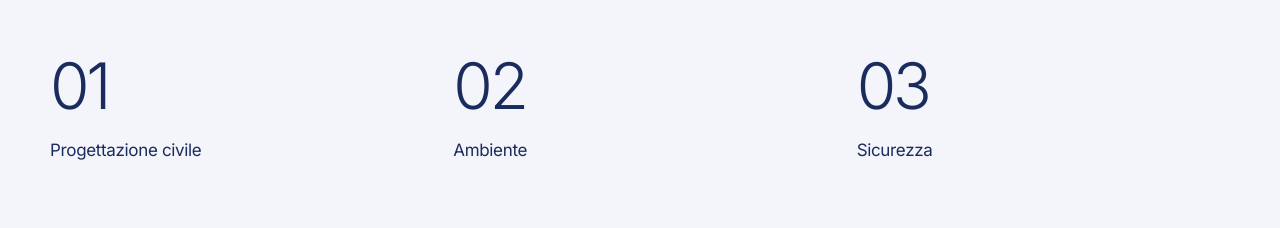
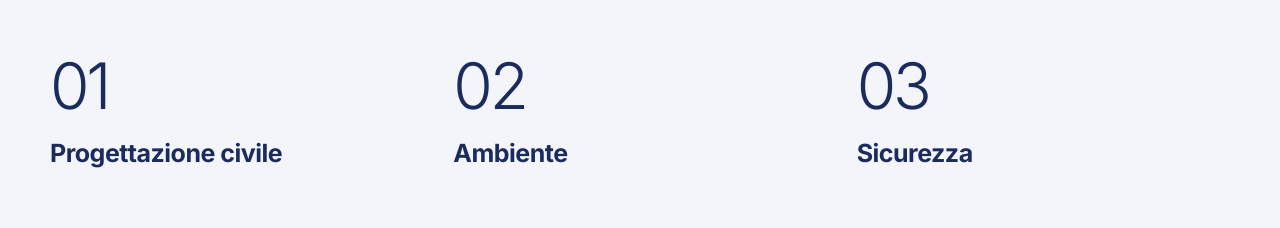
Before and after one commit to mattiamarley/eoswebsite, a Next.js app: page / in a window 1280 px wide. Shown: the part 2580-2808 px from the top of the page. Built offline with nearby package versions, Linux system fonts and the light colour scheme; no server answers; the database is empty.

Commit message:
Make discipline titles larger and bold

```diff
--- a/src/app/globals.css
+++ b/src/app/globals.css
@@ -97,7 +97,7 @@ button { cursor: pointer; }
 .disciplines { display: grid; grid-template-columns: repeat(3,1fr); gap: 30px; margin-top: 65px; }
 .disciplines > div { display: flex; flex-direction: column; align-items: flex-start; gap: 20px; padding-top: 24px; }
 .discipline-number { display: block; font-size: clamp(48px, 5vw, 72px); line-height: 1; font-weight: 300; letter-spacing: -.05em; }
-.disciplines h3 { font-size: 17px; font-weight: 400; letter-spacing: -.02em; }
+.disciplines h3 { font-size: clamp(21px, 2vw, 25px); line-height: 1.25; font-weight: 700; letter-spacing: -.02em; }
 .expertise-band { margin: 0 24px; background: var(--color-ink-deep); color: white; border-radius: 24px; padding: 72px 0; }
 .expertise-band .intro-grid .body-copy { color: rgb(255 255 255 / .65); }
 .expertise-band .cards-grid { margin-top: 45px; }
```
